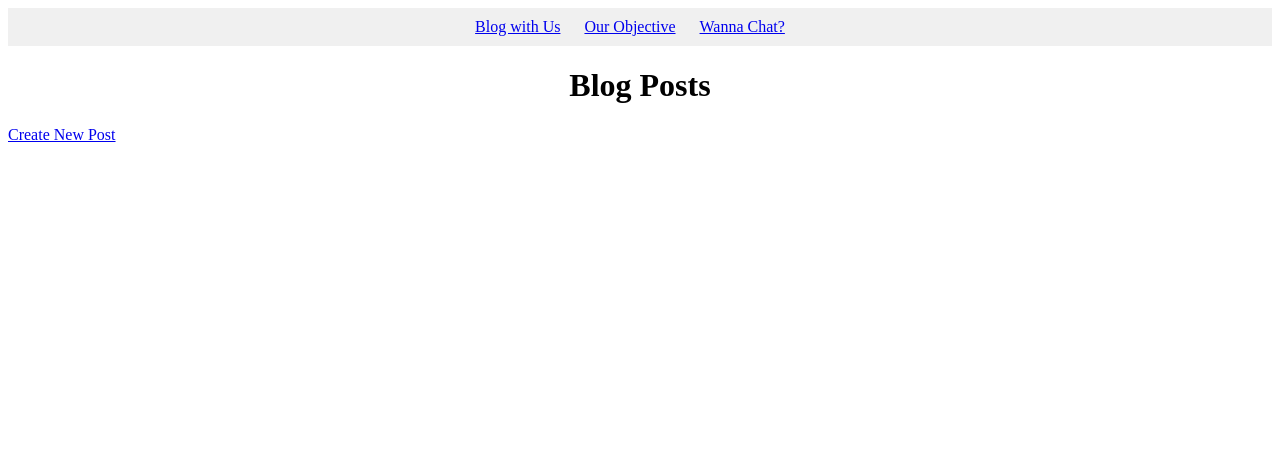
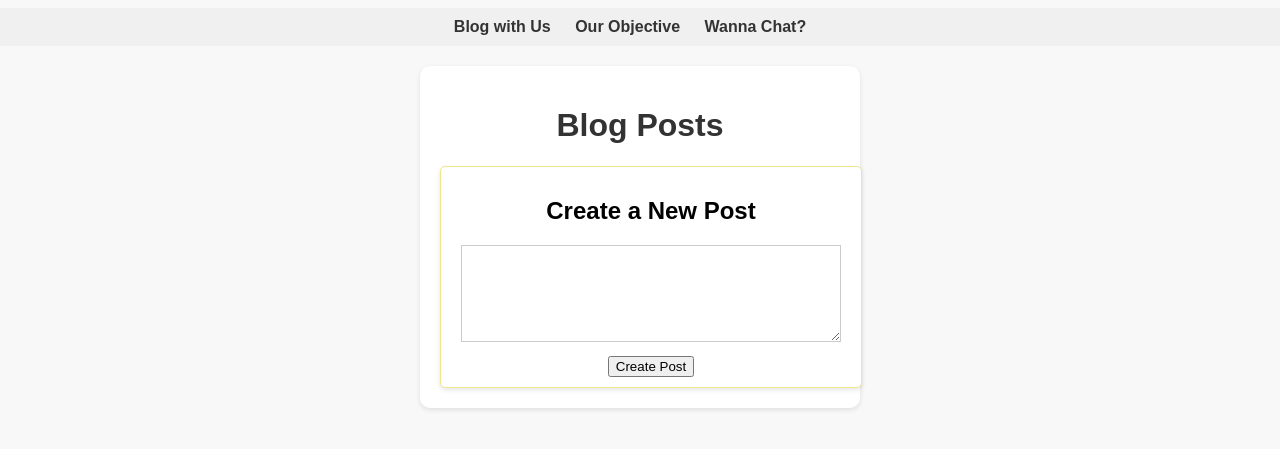
Before and after one commit to rachann7/wichacks-2025, a Flask app: template templates/blog_posts.html in a window 1280 px wide. Shown: the top 449 px of the page. Run offline with Flask 3, Linux system fonts and the light colour scheme; the template is opened without the code that fills it, so the values that code supplies are empty.

Commit message:
attempting to add color

```diff
--- a/Static/style.css
+++ b/Static/style.css
@@ -1,11 +1,94 @@
-nav, h1, p {
-    text-align: center; /* Center the text within the nav */
+/* style.css */
+
+body {
+  font-family: sans-serif;
+  display: flex;
+  flex-direction: column;
+  align-items: center;
+  background-color: #f8f8f8; /* Light gray background */
+}
+
+nav {
+  background-color: #f0e68c; /* light goldenrod background */
+  width: 100%;
+  padding: 10px;
+  text-align: left; /* Align the text to the left */
+  margin-bottom: 20px;
 }
 
 nav ul {
-    display: inline-block; /* Make the ul an inline block */
-    padding: 10px;
+  display: inline-block;
+  padding: 10px;
+  list-style: none; /* Remove bullet points */
+  margin: 0; /* Remove default margins */
 }
-nav li{
+
+nav li {
   display: inline-block;
+  margin-right: 20px; /* Add spacing between nav items */
 }
+
+nav a {
+  text-decoration: none; /* Remove underline */
+  color: #333; /* Dark gray text */
+  font-weight: bold; /* Make text bold */
+}
+
+.blog-container {
+  width: 80%; /* Adjust width as needed */
+  max-width: 800px; /* Optional max width */
+  margin: 0 auto; /* Center the blog container horizontally */
+  text-align: left;
+  background-color: #fff; /* White background for the container */
+  padding: 20px;
+  border-radius: 10px;
+  box-shadow: 0 2px 5px rgba(0, 0, 0, 0.1); /* Subtle shadow */
+}
+
+.blog-posts {
+  margin-bottom: 20px;
+  width: 100%;
+}
+
+.blog-post {
+  border: 1px solid #f0e68c; /* light goldenrod border */
+  padding: 10px;
+  margin-bottom: 10px;
+  border-radius: 5px;
+  text-align: left;
+  width: 100%;
+  max-width: 600px;
+  background-color: #fff; /* White background for posts */
+  box-shadow: 0 2px 5px rgba(0, 0, 0, 0.1); /* Subtle shadow */
+}
+
+.new-post-form {
+  border: 1px solid #f0e68c; /* light goldenrod border */
+  padding: 10px;
+  border-radius: 5px;
+  width: 100%;
+  max-width: 600px;
+  text-align: center; /* Center text in the form */
+  background-color: #fff; /* White background for the form */
+  box-shadow: 0 2px 5px rgba(0, 0, 0, 0.1); /* Subtle shadow */
+}
+/* Target the textarea specifically */
+.new-post-form textarea {
+  width: calc(100% - 20px); /* 100% width minus padding */
+  max-width: 100%;
+  box-sizing: border-box; /* Include padding and border in width */
+  margin-bottom: 10px; /* Add a little space between textarea and button */
+  padding: 10px;
+  border: 1px solid #ccc; /* Add a border for visual separation */
+  resize: vertical; /* Allow vertical resizing */
+}
+
+.timestamp {
+  font-style: italic;
+  color: #777; /* Gray color */
+}
+
+h1 {
+  color: #333; /* Dark gray */
+  text-align: center;
+}
--- /dev/null
+++ b/data.py
@@ -0,0 +1,65 @@
+import sqlite3
+import datetime
+
+DATABASE = 'blog.db'  # Name of the SQLite database file
+
+def get_db():
+    """Gets a database connection."""
+    db = sqlite3.connect(DATABASE)
+    db.row_factory = sqlite3.Row
+    return db
+
+def init_db():
+    """Initializes the database with necessary tables."""
+    db = get_db()
+    with open('schema.sql', mode='r') as f:
+        db.cursor().executescript(f.read())
+    db.commit()
+    db.close()
+
+def get_all_posts():
+    """Retrieves all blog posts from the database."""
+    db = get_db()
+    posts = db.execute('SELECT * FROM posts ORDER BY timestamp DESC').fetchall()
+    db.close()
+    return [dict(row) for row in posts]
+
+def get_post_by_id(post_id):
+    """Retrieves a single blog post by its ID."""
+    db = get_db()
+    post = db.execute('SELECT * FROM posts WHERE post_id = ?', (post_id,)).fetchone()
+    replies = db.execute('SELECT * FROM replies WHERE post_id = ? ORDER BY timestamp DESC', (post_id,)).fetchall()
+    db.close()
+    if post:
+        post_dict = dict(post)
+        post_dict['replies'] = [dict(row) for row in replies]
+        return post_dict
+    return None
+
+def create_new_post(content):
+    """Creates a new blog post."""
+    db = get_db()
+    now = datetime.datetime.now()
+    db.execute('INSERT INTO posts (content, timestamp) VALUES (?, ?)', (content, now))
+    db.commit()
+    db.close()
+
+def create_new_reply(post_id, content):
+    """Adds a reply to a blog post."""
+    db = get_db()
+    now = datetime.datetime.now()
+    db.execute('INSERT INTO replies (post_id, content, timestamp) VALUES (?, ?, ?)', (post_id, content, now))
+    db.commit()
+    db.close()
+
+
+# Initialize the database when data.py is imported
+# Comment this line if you already have the db created.
+init_db()
+
+class data_manager: # the class is required for app.py to work correctly.
+    pass
+data_manager.get_all_posts = get_all_posts
+data_manager.get_post_by_id = get_post_by_id
+data_manager.create_new_post = create_new_post
+data_manager.create_new_reply = create_new_reply
--- /dev/null
+++ b/schema.sql
@@ -0,0 +1,13 @@
+CREATE TABLE IF NOT EXISTS posts (
+    post_id INTEGER PRIMARY KEY AUTOINCREMENT,
+    content TEXT NOT NULL,
+    timestamp TIMESTAMP NOT NULL
+);
+
+CREATE TABLE IF NOT EXISTS replies (
+    reply_id INTEGER PRIMARY KEY AUTOINCREMENT,
+    post_id INTEGER NOT NULL,
+    content TEXT NOT NULL,
+    timestamp TIMESTAMP NOT NULL,
+    FOREIGN KEY (post_id) REFERENCES posts (post_id)
+);
--- a/templates/blog_posts.html
+++ b/templates/blog_posts.html
@@ -3,14 +3,27 @@
 {% block title %}Blog Posts{% endblock %}
 
 {% block content %}
-<h1>Blog Posts</h1>
-<a href="{{ url_for('create_post') }}">Create New Post</a>
-<ul>
-    {% for post in posts %}
-    <li>
-        <a href="{{ url_for('view_post', post_id=post.post_id) }}">{{ post.content }}</a>
-        <p>Posted at: {{ post.timestamp }}</p>
-    </li>
-    {% endfor %}
-</ul>
+<div class="blog-container">
+    <h1>Blog Posts</h1>
+
+    <div class="blog-posts">
+        {% for post in posts %}
+        <div class="blog-post">
+            <a href="{{ url_for('view_post', post_id=post.post_id) }}">
+                <!-- Removed Post Number -->
+            </a>
+            <p>{{ post.content }}</p>
+            <p class="timestamp">{{ post.timestamp }}</p>
+        </div>
+        {% endfor %}
+    </div>
+
+    <div class="new-post-form">
+        <h2>Create a New Post</h2>
+        <form method="POST">
+            <textarea name="content" rows="5" cols="50" required></textarea><br>
+            <input type="submit" value="Create Post">
+        </form>
+    </div>
+</div>
 {% endblock %}
```
Also changed, not shown: blog.db (added), 1 other file.
